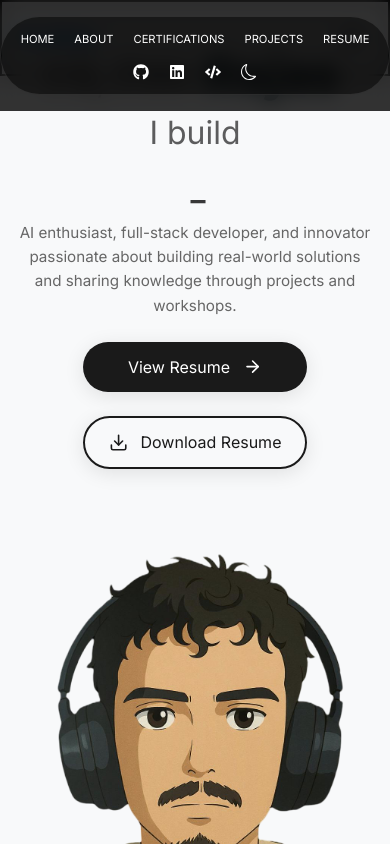
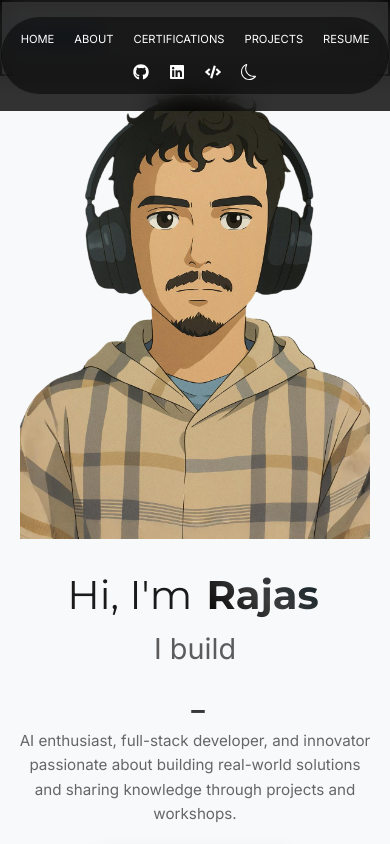
Before and after one commit to Rajas2912/PortFolio_Rajas, a React (Vite) app: page / in a window 390 px wide. Shown: the top 844 px of the page. Built offline with nearby package versions, Linux system fonts and the light colour scheme; a web font is replaced by a local one.

Commit message:
Added more responsiveness in the website

```diff
--- a/src/components/Hero/Hero.css
+++ b/src/components/Hero/Hero.css
@@ -1,15 +1,12 @@
 @import url('https://fonts.googleapis.com/css2?family=Montserrat:wght@400;500;700&family=Playfair+Display:ital,wght@0,700;1,400&display=swap');
 
+/* Base Styles */
 .hero-section {
   min-height: 85vh;
-  position: relative;
+  padding: clamp(3rem, 5vw, 5rem) clamp(1rem, 3vw, 2rem);
   display: flex;
   align-items: center;
   justify-content: center;
-
-  padding-top: 5rem;
-  padding-left: 2rem;
-  padding-right: 2rem;
   background: #f8f9fa;
   overflow: visible;
   transition: background-color 0.3s ease;
@@ -20,8 +17,8 @@
 }
 
 .hero-content {
-  max-width: 1500px;
   width: 100%;
+  max-width: min(1500px, 90vw);
   margin: 0 auto;
   position: relative;
   z-index: 1;
@@ -30,10 +27,11 @@
 .hero-grid {
   display: grid;
   grid-template-columns: 1fr 1fr;
-  gap: 1rem;
+  gap: clamp(1rem, 2vw, 2rem);
   align-items: center;
 }
 
+/* Text Content Styles */
 .hero-text-container {
   max-width: 900px;
   display: flex;
@@ -42,11 +40,11 @@
 }
 
 .intro-text {
-  font-size: 4rem;
+  font-size: clamp(2.5rem, 5vw, 4rem);
   font-weight: 400;
   color: #1a1a1a;
   font-family: 'Montserrat', sans-serif;
-  line-height: 1.1;
+  line-height: 1.2;
   margin: 0;
   transition: color 0.3s ease;
 }
@@ -54,7 +52,7 @@
 .name-highlight {
   font-family: 'Montserrat', sans-serif;
   font-weight: 600;
-  background: linear-gradient(45deg, #2c5364, #203a43, #0f2027);
+  background: linear-gradient(45deg, #000000, #3d3d3d, #0f2027);
   -webkit-background-clip: text;
   background-clip: text;
   -webkit-text-fill-color: transparent;
@@ -65,11 +63,16 @@
 }
 
 .dark .name-highlight {
-  background: linear-gradient(45deg, #ffffff, #c4c2c2, #979797);
+  font-family: 'Montserrat', sans-serif;
+  font-weight: 600;
+  background: linear-gradient(45deg, #ebebeb, #ffffff, #ffffff);
   -webkit-background-clip: text;
   background-clip: text;
   -webkit-text-fill-color: transparent;
-  text-shadow: 0 0 20px rgba(255, 69, 0, 0.1);
+  display: inline-block;
+  transition: all 0.5s ease;
+  position: relative;
+  padding: 0 0.1em;
 }
 
 .name-highlight:hover {
@@ -84,7 +87,7 @@
   display: flex;
   align-items: baseline;
   gap: 1rem;
-  font-size: 3rem;
+  font-size: clamp(1.8rem, 4vw, 3rem);
   font-weight: 300;
   color: #1a1a1a;
   transition: color 0.3s ease;
@@ -109,32 +112,35 @@
 }
 
 .description {
-  font-size: 1.8rem;
-  line-height: 1.8;
+  font-size: clamp(1.1rem, 1.5vw, 1.8rem);
+  line-height: 1.6;
   color: #666;
   max-width: 700px;
   transition: color 0.3s ease;
+  margin: 1rem 0;
 }
 
 .dark .description {
   color: #a0aec0;
 }
 
+/* CTA Buttons */
 .cta-container {
   display: flex;
   gap: 1.5rem;
   margin-top: 1rem;
+  flex-wrap: wrap;
 }
 
 .resume-button {
   display: inline-flex;
   align-items: center;
   gap: 0.8rem;
-  padding: 1rem 2rem;
+  padding: clamp(0.8rem, 1.2vw, 1rem) clamp(1.5rem, 2.5vw, 2rem);
   background: #1a1a1a;
   color: white;
   border-radius: 50px;
-  font-size: 1.1rem;
+  font-size: clamp(1rem, 1.1vw, 1.1rem);
   font-weight: 500;
   text-decoration: none;
   transition: all 0.3s ease;
@@ -156,11 +162,10 @@
 
 .dark .resume-button:hover {
   background: #4a5568;
-  box-shadow: 0 6px 30px rgba(0, 0, 0, 0.25);
 }
 
 .resume-button .icon {
-  font-size: 1.2rem;
+  font-size: clamp(1rem, 1.2vw, 1.2rem);
 }
 
 .resume-button.download {
@@ -179,8 +184,7 @@
   position: relative;
   width: 100%;
   max-width: 700px;
-  height: 69vh;
-  /* height: 100%; */
+  aspect-ratio: 3/4;
   margin: 0 auto;
   overflow: hidden;
 }
@@ -204,14 +208,10 @@
   transform: scale(1.03);
 }
 
-/* Responsive Design */
+/* Responsive Breakpoints */
 @media (max-width: 1200px) {
-  .hero-grid {
-    gap: 3rem;
-  }
-
   .portrait-container {
-    max-width: 500px;
+    max-width: 550px;
   }
 }
 
@@ -228,71 +228,110 @@
   }
 
   .portrait-container {
-    max-width: 400px;
+    max-width: 450px;
     margin-top: 2rem;
+    order: -1; /* Move image above text on mobile if needed */
   }
 
-  .cta-container {
-    justify-content: center;
+  .dynamic-text {
+    flex-direction: column;
+    align-items: center;
+    gap: 0.5rem;
   }
 }
 
 @media (max-width: 768px) {
   .hero-section {
-    padding: 4rem 1.5rem;
-  }
-
-  .intro-text {
-    font-size: 3.5rem;
-  }
-
-  .name-highlight {
-    font-size: 3.8rem;
-  }
-
-  .dynamic-text {
-    font-size: 2.5rem;
-    flex-direction: column;
-    gap: 0.5rem;
-    align-items: center;
-  }
-
-  .description {
-    font-size: 1.5rem;
+    min-height: auto;
+    padding: 3rem 1.5rem;
   }
 
   .cta-container {
     flex-direction: column;
     align-items: center;
   }
+
+  .resume-button {
+    width: 100%;
+    justify-content: center;
+  }
 }
 
 @media (max-width: 480px) {
   .hero-section {
-    padding: 3rem 1rem;
+    padding: 2.5rem 1rem;
   }
 
-  .intro-text {
-    font-size: 2.8rem;
+  .portrait-container {
+    max-width: 350px;
+  }
+}
+
+@media (min-width: 1150px) and (max-width: 1450px){
+
+
+.hero-section {
+  min-height: 85vh;
+  padding: clamp(3rem, 5vw, 5rem) clamp(1rem, 3vw, 2rem);
+  display: flex;
+  align-items: center;
+  justify-content: center;
+  background: #f8f9fa;
+  overflow: visible;
+  transition: background-color 0.3s ease;
+}
+
+
+  .hero-content {
+    max-width: 800px;
   }
 
-  .name-highlight {
-    font-size: 3rem;
+  .hero-grid {
+    padding-top: 7rem;
+    gap: 2rem;
   }
 
-  .dynamic-text {
+  .portrait-container {
+    max-width: 500px;
+  }
+.hero-text-container {
+    max-width: 800px;
+    display: flex;
+    flex-direction: column;
+    gap: 0.5rem;
+}
+.intro-text {
+    /* font-size: clamp(1.5rem, 5vw, 4rem); */
+    font-size: 2.5rem;
+    font-weight: 300;
+    color: #1a1a1a;
+    font-family: 'Montserrat', sans-serif;
+    line-height: 1.2;
+    margin: 0;
+    transition: color 0.3s ease;
+}
+
+    .dynamic-text {
     font-size: 2rem;
+    max-width: 500px;
+    align-items: center;
+    gap: 0.5rem;
+  }
+}
+
+
+/* Large Screens (2K and above) */
+@media (min-width: 1920px) {
+  .hero-content {
+    max-width: 1600px;
   }
 
-  .description {
-    font-size: 1.3rem;
+  .hero-grid {
+    gap: 3rem;
   }
 
-  .resume-button {
-    padding: 0.8rem 1.5rem;
-    font-size: 1rem;
-    width: 100%;
-    justify-content: center;
+  .portrait-container {
+    max-width: 750px;
   }
 }
 
@@ -411,34 +450,3 @@
 .dark .resume-button:disabled {
   background: #4a5568;
 }
-
-/* Resume Container Enhancements */
-.resume-container {
-  position: relative;
-  display: flex;
-  flex-direction: column;
-  gap: 1rem;
-  padding: 1rem;
-  background: white;
-  border-radius: 20px;
-  box-shadow: 0 10px 40px rgba(0, 0, 0, 0.1);
-  transition: all 0.3s ease;
-}
-
-.dark .resume-container {
-  background: #1a1a1a;
-  box-shadow: 0 10px 40px rgba(0, 0, 0, 0.3);
-}
-
-.resume-frame {
-  width: 100%;
-  height: calc(100% - 60px);
-  border: none;
-  border-radius: 12px;
-  background: #f8f9fa;
-  transition: all 0.3s ease;
-}
-
-.dark .resume-frame {
-  background: #2d3748;
-}
--- a/src/components/MarqueeSection/MarqueeSection.jsx
+++ b/src/components/MarqueeSection/MarqueeSection.jsx
@@ -8,6 +8,9 @@ import ProjectCard from './ProjectCard'
 import CertificationCard from './CertificationCard'
 import HackathonCard from './HackathonCard'
 import MailboxButton from './MailboxButton'
+import AI from '../assets/Gifs/AI.gif';
+import Port from '../assets/Gifs/port2.gif';
+import vanguard1 from '../assets/Gifs/vanguard.jpg';
 import SkillsCard from './SkillsCard'
 import AWS from '../assets/Certificates/AWS.png';
 import iitm from '../assets/Certificates/IIT.png';
@@ -31,7 +34,7 @@ const MarqueeSection = () => {
     {
       title: "Portfolio Website",
       description: "A modern, interactive portfolio featuring parallax animations, horizontal scrolling cards, and smooth transitions.",
-      image: "https://images.pexels.com/photos/1779487/pexels-photo-1779487.jpeg",
+      image: Port,
       category: "Web Development",
       tech: ["React", "Framer Motion", "TailwindCSS", "React Router"],
       isNew: true,
@@ -49,7 +52,7 @@ const MarqueeSection = () => {
     {
       title: "AI-Powered Learning Management System",
       description: "An intelligent ERP system automating academic workflows with AI-driven features including voice-cloned Viva and smart assessments.",
-      image: "https://images.pexels.com/photos/5905700/pexels-photo-5905700.jpeg",
+      image: AI,
       category: "AI & Education",
       tech: ["Python", "Flask", "React", "RAG", "ChromaDB", "NLP"],
       isNew: true,
@@ -67,7 +70,7 @@ const MarqueeSection = () => {
     {
       title: "Vanguard - Autonomous Robot",
       description: "An autonomous robot using ESP32 and ArUco markers for intelligent path mapping and object classification.",
-      image: "https://images.pexels.com/photos/2085831/pexels-photo-2085831.jpeg",
+      image: vanguard1,
       category: "Robotics & AI",
       tech: ["Python", "OpenCV", "ESP32", "Machine Learning"],
       isNew: true,
```
Also changed, not shown: src/components/assets/Gifs/vanguard.jpg (added), src/styles/responsive.css (added), 1 other file (tests, documents, lock files or other folders).
